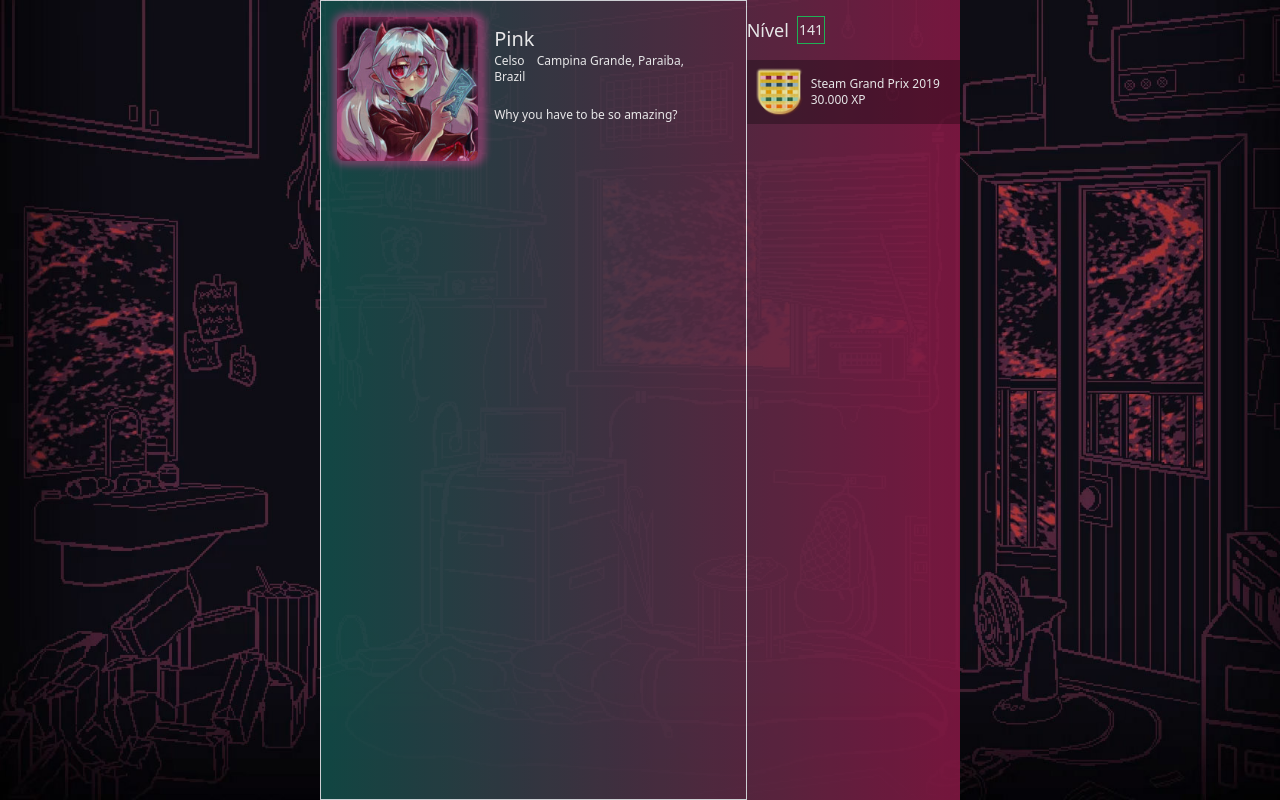
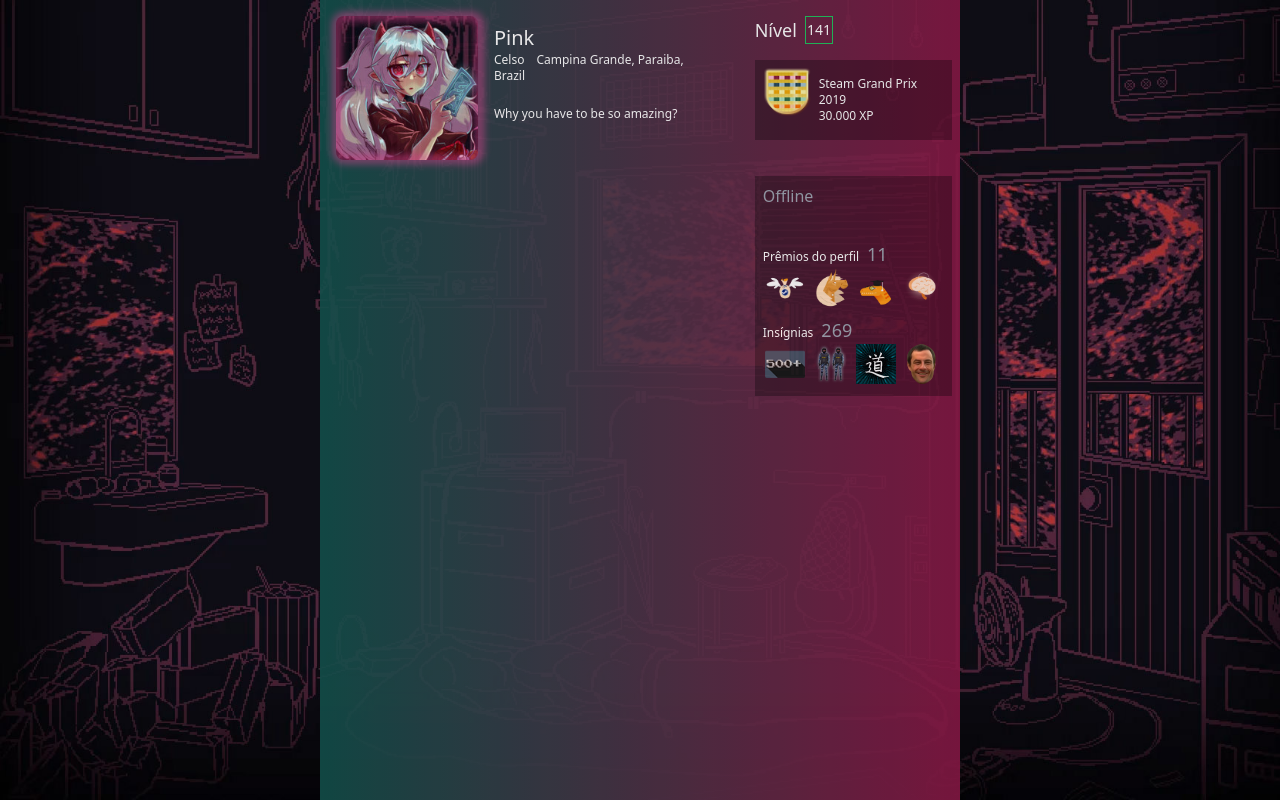
Before and after one commit to celso-rodrigo/learning-tailwind, a React (Create React App) app: page / in a window 1280 px wide. Built offline with nearby package versions, Linux system fonts and the light colour scheme.

Commit message:
feat: Criados containers de Awards e Badges

```diff
--- a/src/components/AsideProfile.js
+++ b/src/components/AsideProfile.js
@@ -1,12 +1,20 @@
 import React from "react";
+import AwardContainer from "./AwardContainer";
+import BadgesContainer from "./BadgesContainer";
+import BlackBgEffect from "./BlackBgEffect";
 import UserLevel from "./UserLevel";
 
 function AsideProfile() {
 	return (
 		<aside
-			className="w-2/6 h-10"
+			className="w-4/12 h-10 px-2"
 		>
 			<UserLevel />
+			<BlackBgEffect>
+				<p className="text-gray-400 pb-7">Offline</p>
+				<AwardContainer />
+				<BadgesContainer />
+			</BlackBgEffect>
 		</aside>
 	);
 }
--- /dev/null
+++ b/src/components/AwardContainer.js
@@ -0,0 +1,26 @@
+import React from "react";
+import award1 from "../assets/award1.png";
+import award2 from "../assets/award2.png";
+import award3 from "../assets/award3.png";
+import award4 from "../assets/award4.png";
+
+function AwardContainer() {
+	return (
+		<div className="py-1">
+			<h3 className="text-xs text-white">
+        Prêmios do perfil
+				<span className="text-lg font-light text-gray-400 pl-2">
+          11
+				</span>
+			</h3>
+			<div className="flex justify-around">
+				<img src={award1} alt="Profile award." className="h-10"/>
+				<img src={award2} alt="Profile award." className="h-10"/>
+				<img src={award3} alt="Profile award." className="h-10"/>
+				<img src={award4} alt="Profile award." className="h-10"/>
+			</div>
+		</div>
+	);
+}
+
+export default AwardContainer;
--- /dev/null
+++ b/src/components/BadgesContainer.js
@@ -0,0 +1,26 @@
+import React from "react";
+import badge1 from "../assets/badge1.png";
+import badge2 from "../assets/badge2.png";
+import badge3 from "../assets/badge3.png";
+import badge4 from "../assets/badge4.png";
+
+function BadgesContainer() {
+	return (
+		<div className="py-1">
+			<h3 className="text-xs text-white">
+        Insígnias
+				<span className="text-lg font-light text-gray-400 pl-2">
+          269
+				</span>
+			</h3>
+			<div className="flex justify-around">
+				<img src={badge1} alt="Profile badge." className="h-10"/>
+				<img src={badge2} alt="Profile badge." className="h-10"/>
+				<img src={badge3} alt="Profile badge." className="h-10"/>
+				<img src={badge4} alt="Profile badge." className="h-10"/>
+			</div>
+		</div>
+	);
+}
+
+export default BadgesContainer;
--- a/src/components/MainProfile.js
+++ b/src/components/MainProfile.js
@@ -4,7 +4,7 @@ import UserInfo from "./UserInfo";
 function MainProfile() {
 	return (
 		<main
-			className="border w-4/6"
+			className="w-8/12"
 		>
 			<UserInfo />
 		</main>
```
